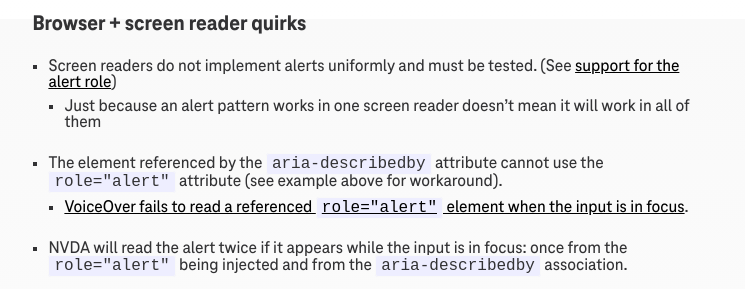
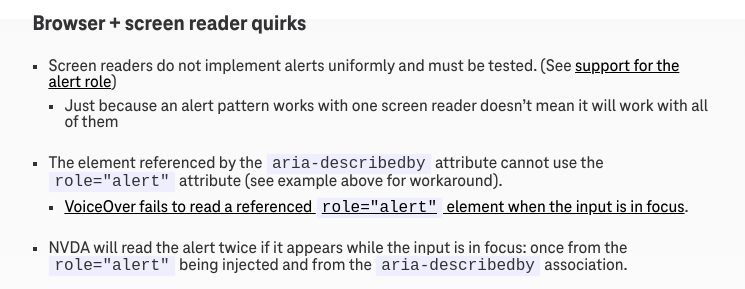
Before and after one commit to MNIT-DOT-a11y/mnit-dot-a11y.github.io, a Jekyll site: the page built from _checklist-web/alert.md, in a window 1280 px wide and 900 px high, scrolled down 1620 px. Shown: the part 161-450 px from the top of the window, without its empty margins (510-1255 px from the left). Built offline with Jekyll 4.4.1, drawn with Linux system fonts in a browser that asks for light colours; some of the changed text lies outside the part shown.

Commit message:
Update alert.

```diff
--- a/_checklist-web/alert.md
+++ b/_checklist-web/alert.md
@@ -1,6 +1,6 @@
 ---
 layout: entry
-title:  "Alert notification"
+title:  "Alert Notification"
 description: "How to code accessible alerts or status for web pages"
 categories: main form
 
@@ -63,7 +63,7 @@
 ### Browser + screen reader quirks
 
 - Screen readers do not implement alerts uniformly and must be tested. (See [support for the alert role](https://a11ysupport.io/tech/aria/alert_role))
-  - Just because an alert pattern works in one screen reader doesn't mean it will work in all of them
+  - Just because an alert pattern works with one screen reader doesn't mean it will work with all of them
 - The element referenced by the `aria-describedby` attribute cannot use the `role="alert"` attribute (see example above for workaround).
   - [VoiceOver fails to read a referenced `role="alert"` element when the input is in focus](https://a11ysupport.io/tests/tech__aria__aria-describedby-with-role-alert).
 - NVDA will read the alert twice if it appears while the input is in focus: once from the `role="alert"` being injected and from the `aria-describedby` association.
```
